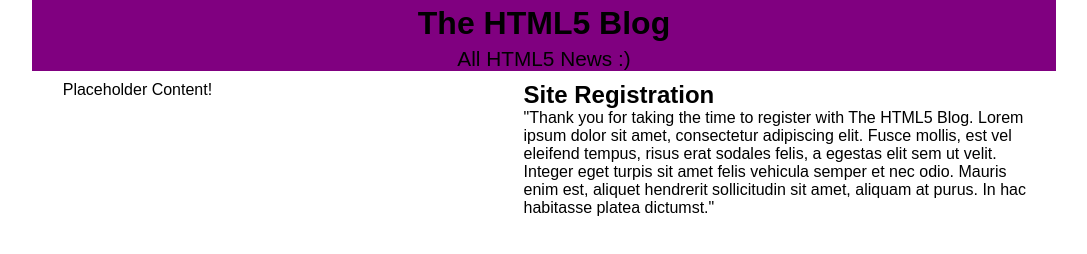
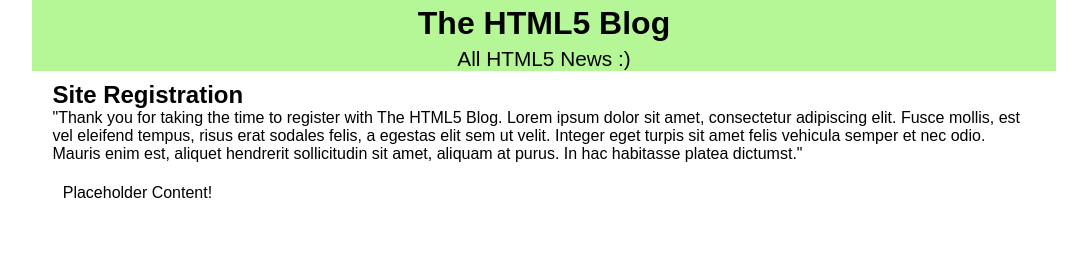
Before and after one commit to alexisgo/mobile-labs, a plain HTML site: page responsive/index.html in a window 1280 px wide. Shown: the whole page, without its empty margins (96-1183 px from the left). Drawn offline with Linux system fonts and the light colour scheme.

Commit message:
removing solution code from starting files

```diff
--- a/responsive/style.css
+++ b/responsive/style.css
@@ -119,16 +119,26 @@ input{
 }
 
 /* Desktop styles */
-@media only screen and (min-width: 480px) {
+/* TO DO #1: Let's create a media query that:
+1. will be ignored by older browsers
+2. will be used by devices 480px or wider */
+@media /* complete the media query! */  {
+
+    /* since this is for the desktop,
+    let's have the aside and section
+    elements show up side-by-side.*/
   aside {
-    float:right;
-    width:50%;
+    /*TO DO #2: float the aside element, and
+    set the width to a percent value of your choosing */
   }
   section {
-    width: 50%;
+    /*TO DO #3:
+    set the width of section to a percent value of your choosing */
   }
 
   header {
-    background-color: purple;
+    /*TO DO #4
+    make the background-color a different color
+    on the desktop */
   }
 }
```
